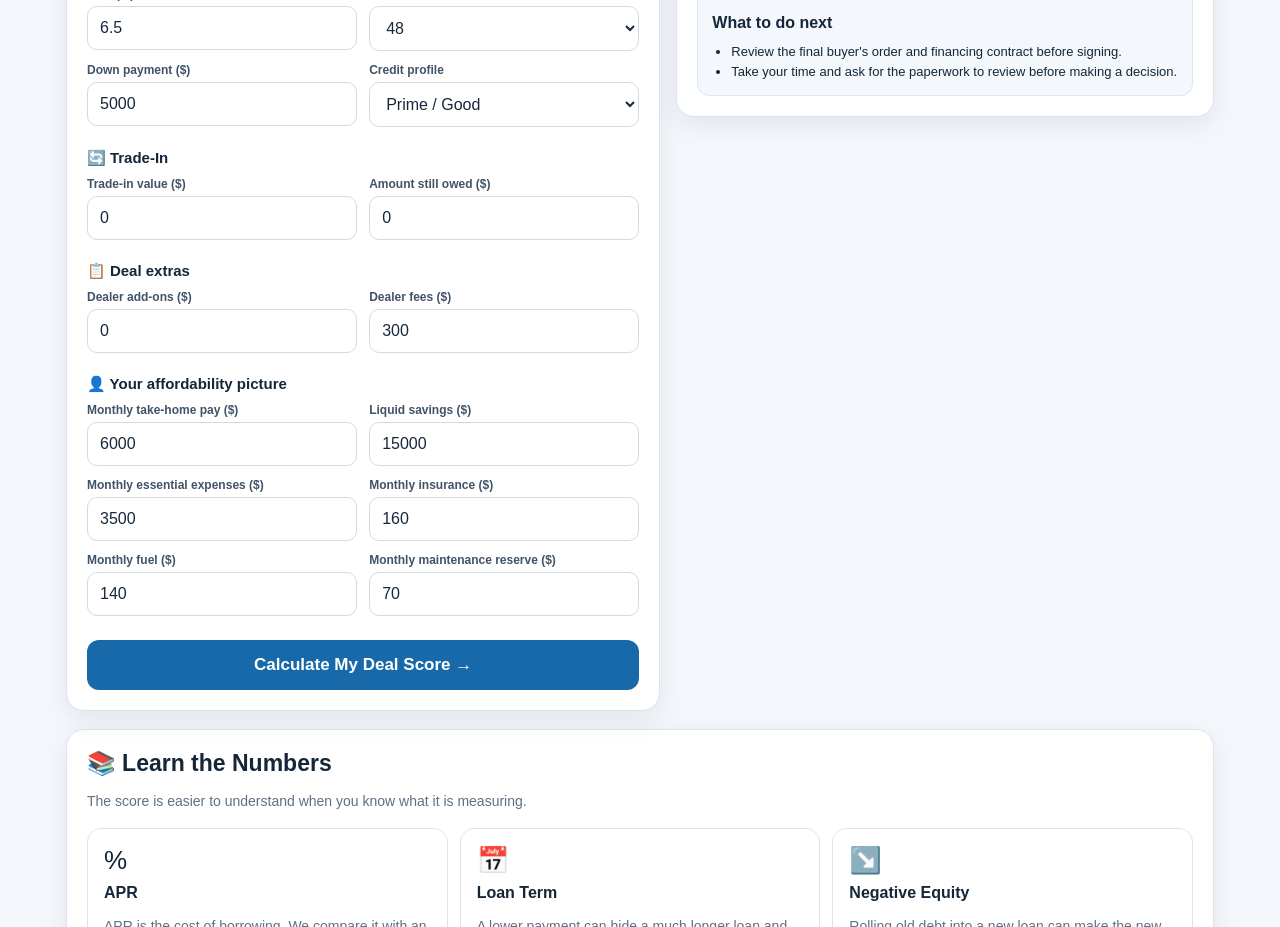
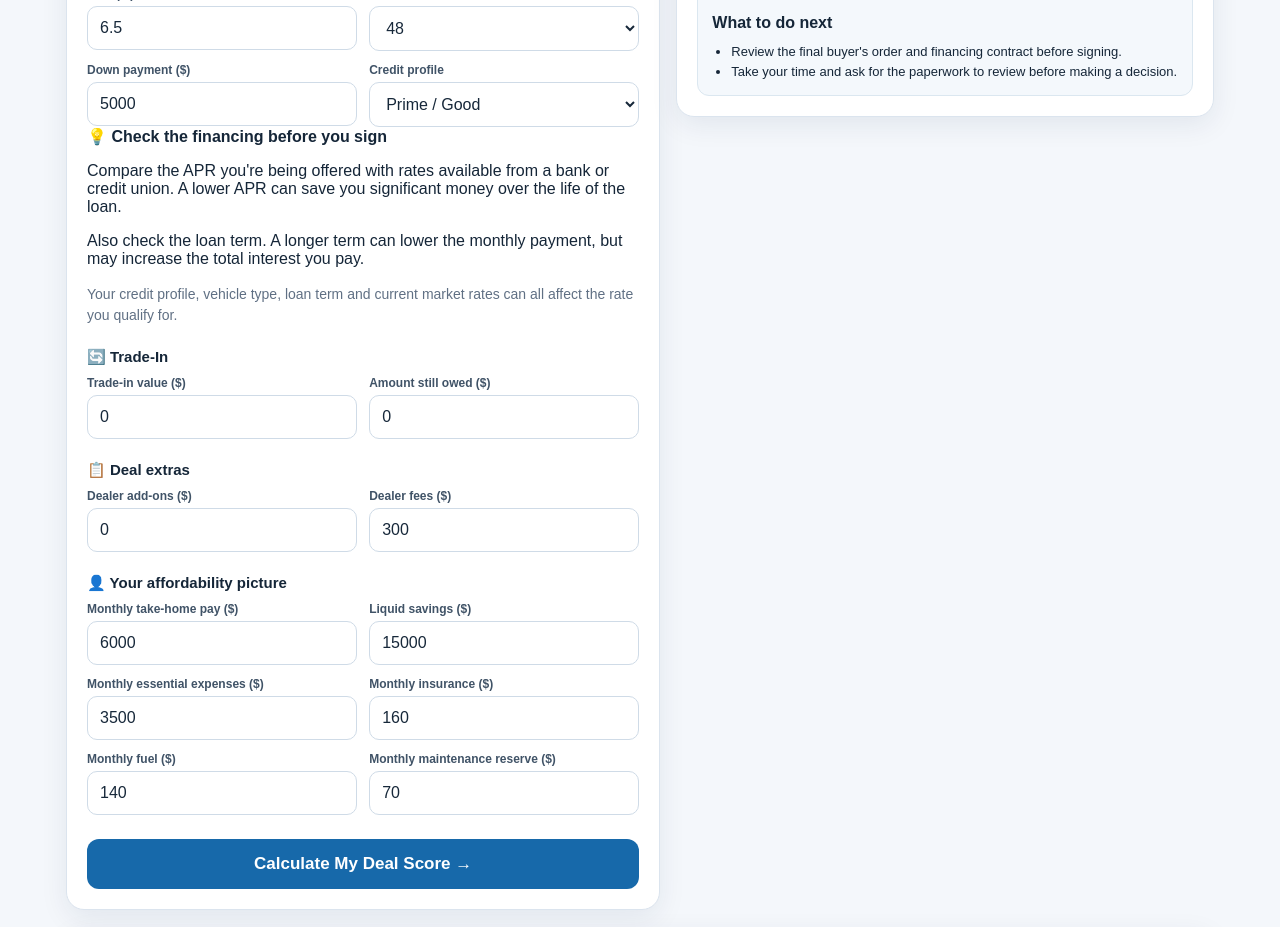
Before and after one commit to rmerrow1/dont-sign-this-yet, a Next.js app: page / in a window 1280 px wide. Shown: the part 1140-2067 px from the top of the page. Built offline with nearby package versions, Linux system fonts and the light colour scheme.

Commit message:
Add financing guidance
Added financing guidance section with tips on comparing APR and loan terms.

```diff
--- a/app/page.js
+++ b/app/page.js
@@ -287,7 +287,25 @@ const marketConfidence =
                   <option value="deep">Deep Subprime</option>
                 </select>
               </div>
-            </div>
+            </div><div className="financeGuide">
+  <strong>💡 Check the financing before you sign</strong>
+
+  <p>
+    Compare the APR you're being offered with rates available from a bank or
+    credit union. A lower APR can save you significant money over the life of
+    the loan.
+  </p>
+
+  <p>
+    Also check the loan term. A longer term can lower the monthly payment,
+    but may increase the total interest you pay.
+  </p>
+
+  <p className="muted">
+    Your credit profile, vehicle type, loan term and current market rates can
+    all affect the rate you qualify for.
+  </p>
+</div>
           </Section>
 
           <Section title="🔄 Trade-In">
```
